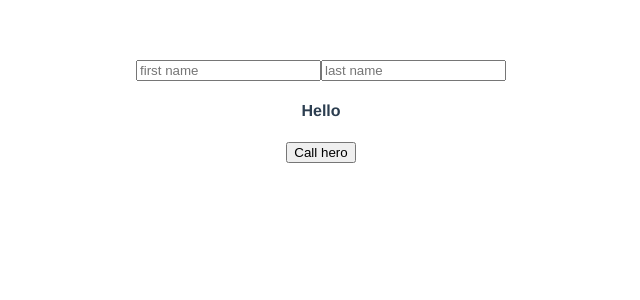
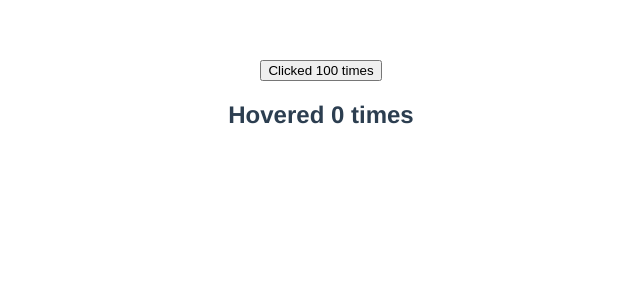
Before and after one commit to ShrikantNale17/composition-api, a Vue app: page / in a window 1280 px wide. Shown: the top 300 px of the page, without its empty margins (319-959 px from the left). Built offline with nearby package versions, Linux system fonts and the light colour scheme.

Commit message:
Reusability with composition API

```diff
--- a/src/App.vue
+++ b/src/App.vue
@@ -17,7 +17,10 @@
 
     <!-- <TemplateRef /> -->
 
-    <PersonComp />
+    <!-- <PersonComp /> -->
+
+    <ClickedCounter />
+    <HoveredCounter />
   </div>
 </template>
 
@@ -31,7 +34,9 @@
 // import WatchComp from "./components/WatchComp.vue";
 // import ProvideInject from "./components/ProvideInject.vue";
 // import TemplateRef from "./components/TemplateRef.vue";
-import PersonComp from "./components/PersonComp.vue";
+// import PersonComp from "./components/PersonComp.vue";
+import ClickedCounter from "./components/ClickedCounter.vue";
+import HoveredCounter from "./components/HoveredCounter.vue";
 
 export default {
   name: "App",
@@ -45,7 +50,9 @@ export default {
     // WatchComp,
     // ProvideInject,
     // TemplateRef,
-    PersonComp,
+    // PersonComp,
+    ClickedCounter,
+    HoveredCounter,
   },
 };
 </script>
--- /dev/null
+++ b/src/components/ClickedCounter.vue
@@ -0,0 +1,25 @@
+<template>
+  <div>
+    <button @click="incrementCount">Clicked {{ count }} times</button>
+  </div>
+</template>
+
+<script>
+// import counter from "../mixins/counter";
+import useCounter from "../composables/useCounter";
+
+export default {
+  name: "ClickedCounter",
+  //   mixins: [counter],
+  setup() {
+    const { count, incrementCount } = useCounter(100, 10);
+
+    return {
+      count,
+      incrementCount,
+    };
+  },
+};
+</script>
+
+<style scoped></style>
--- /dev/null
+++ b/src/components/HoveredCounter.vue
@@ -0,0 +1,25 @@
+<template>
+  <div>
+    <h2 @mouseover="incrementCount">Hovered {{ count }} times</h2>
+  </div>
+</template>
+
+<script>
+// import counter from "../mixins/counter";
+import useCounter from "../composables/useCounter";
+
+export default {
+  name: "HoveredCounter",
+  //   mixins: [counter],
+  setup() {
+    const { count, incrementCount } = useCounter();
+
+    return {
+      count,
+      incrementCount,
+    };
+  },
+};
+</script>
+
+<style scoped></style>
--- /dev/null
+++ b/src/composables/useCounter.js
@@ -0,0 +1,14 @@
+import { ref } from "vue";
+
+export default function useCounter(initialCount = 0, stepSize = 1) {
+    const count = ref(initialCount)
+
+    function incrementCount() {
+        count.value += stepSize
+    }
+
+    return {
+        count,
+        incrementCount
+    }
+}
--- /dev/null
+++ b/src/mixins/counter.js
@@ -0,0 +1,12 @@
+export default {
+    data() {
+        return {
+            count: 0,
+        };
+    },
+    methods: {
+        incrementCount() {
+            this.count += 1;
+        },
+    },
+}
```
